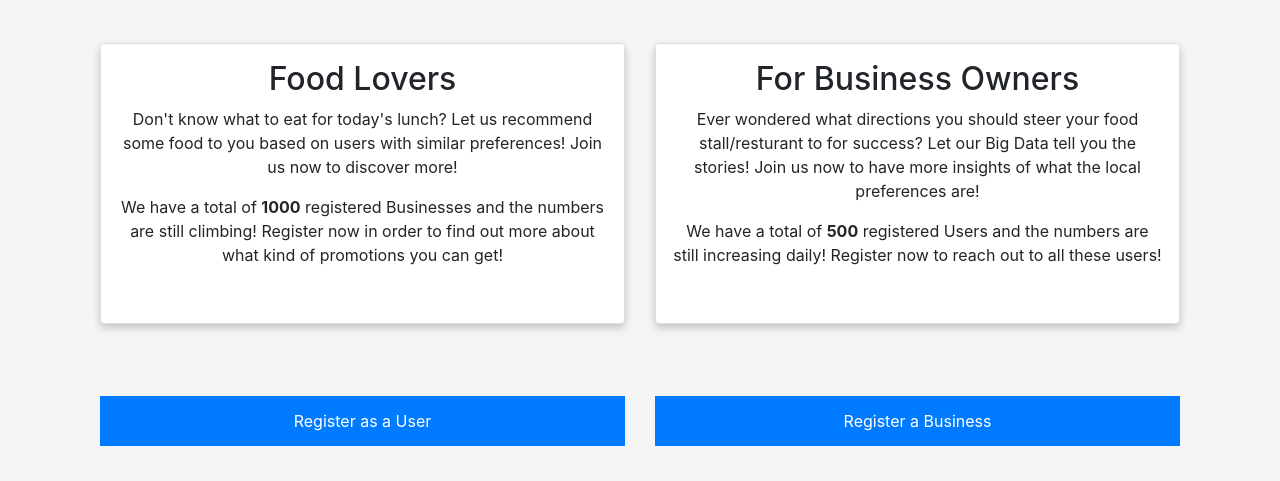
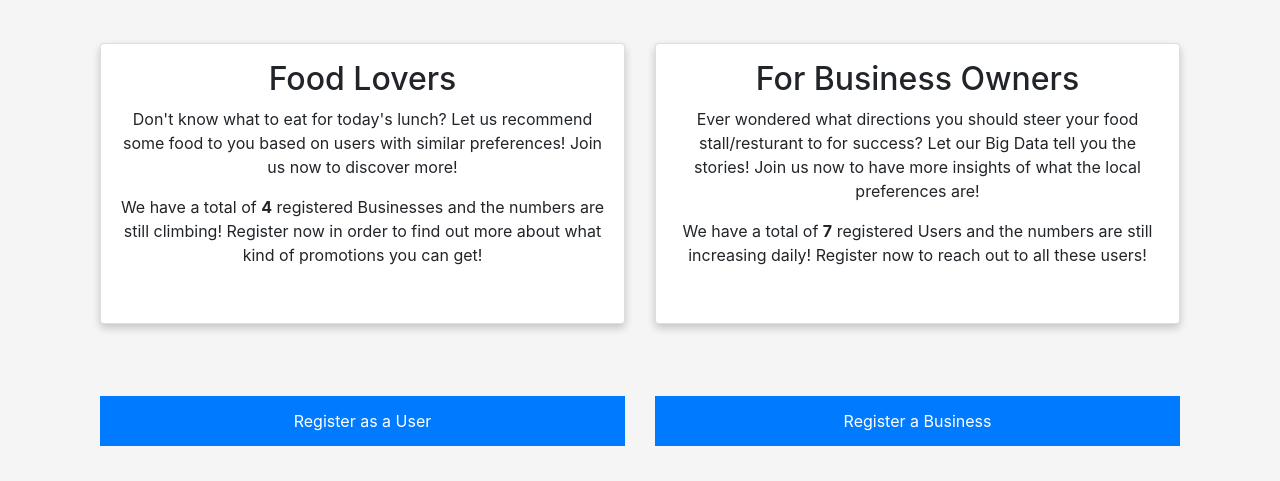
Before and after one commit to zxchen92/FYP, a Django app: page / in a window 1280 px wide. Shown: the part 232-713 px from the top of the page. Run offline with Django 4.2, Linux system fonts and the light colour scheme; data comes from the database, SQL or seed files in the repository; some libraries are stand-ins or nearby versions.

Commit message:
[FYP-00]change landing page user and business count to be dynamic

```diff
--- a/Homepage/templates/landing.html
+++ b/Homepage/templates/landing.html
@@ -49,14 +49,14 @@
       <div class="card p-3 mb-4 card-custom h-100">
         <h2 class="text-center">Food Lovers</h2>
         <p class="text-center">Don't know what to eat for today's lunch? Let us recommend some food to you based on users with similar preferences! Join us now to discover more!</p>
-        <p class="text-center">We have a total of <strong>1000</strong> registered Businesses and the numbers are still climbing! Register now in order to find out more about what kind of promotions you can get!</p>
+        <p class="text-center">We have a total of <strong>{{business_count}}</strong> registered Businesses and the numbers are still climbing! Register now in order to find out more about what kind of promotions you can get!</p>
       </div>
     </div>
     <div class="col-md-6">
       <div class="card p-3 mb-4 card-custom h-100">
         <h2 class="text-center">For Business Owners</h2>
         <p class="text-center">Ever wondered what directions you should steer your food stall/resturant to for success? Let our Big Data tell you the stories! Join us now to have more insights of what the local preferences are!</p>
-        <p class="text-center">We have a total of <strong>500</strong> registered Users and the numbers are still increasing daily! Register now to reach out to all these users!</p>
+        <p class="text-center">We have a total of <strong>{{user_count}}</strong> registered Users and the numbers are still increasing daily! Register now to reach out to all these users!</p>
       </div>
     </div>
   </div>
--- a/Homepage/views.py
+++ b/Homepage/views.py
@@ -53,6 +53,10 @@ def landing(request):
 	if request.user.is_authenticated:
 		user_type = UserType.objects.get(user=request.user)
 		context = {'user_type': user_type}
+	user_count = UserType.objects.filter(userType='user').count()
+	business_count = UserType.objects.filter(userType='business').count()
+	context['user_count'] = user_count
+	context['business_count'] = business_count
 	return render(request, 'landing.html', context)
 
 def about(request):
```
